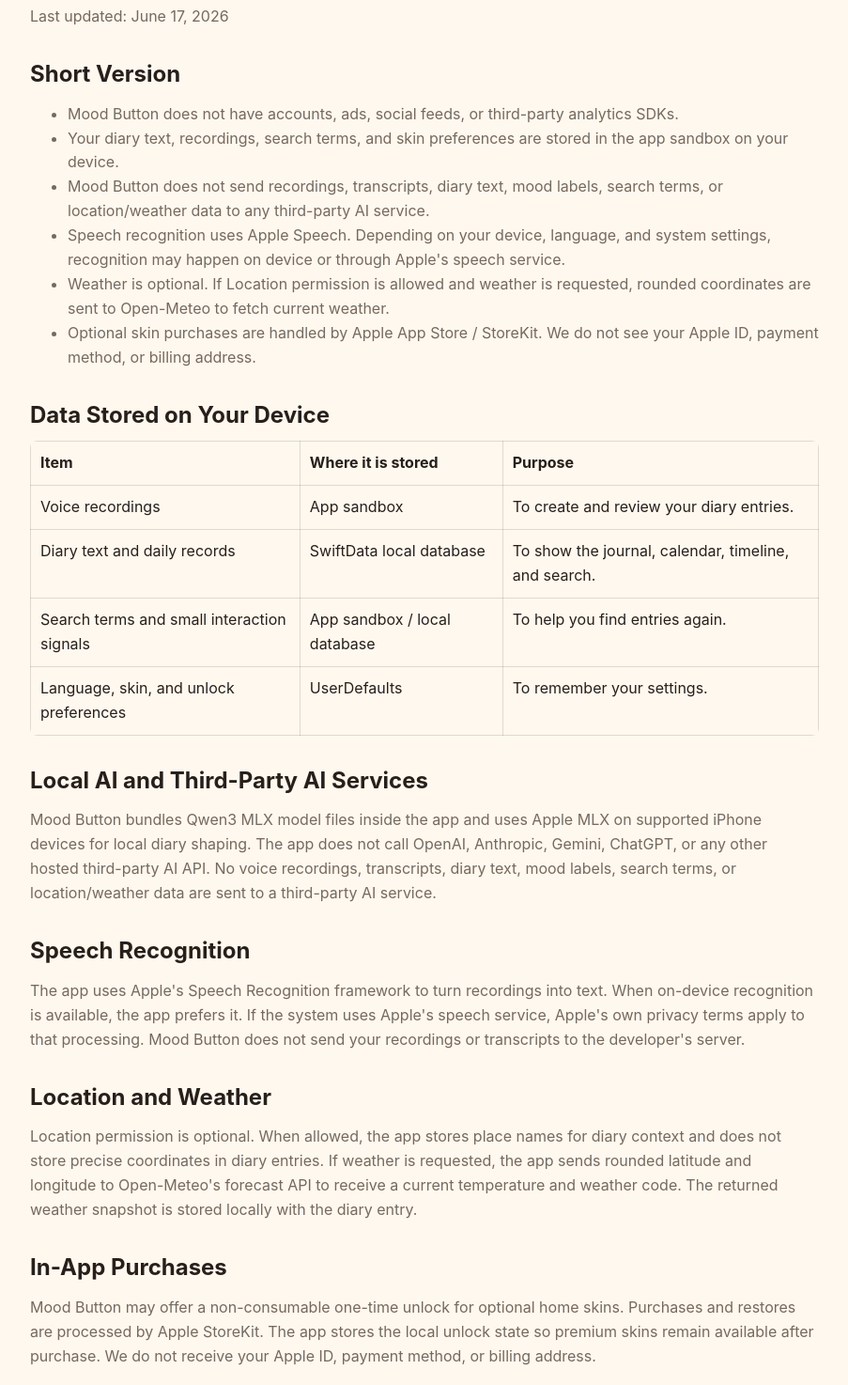
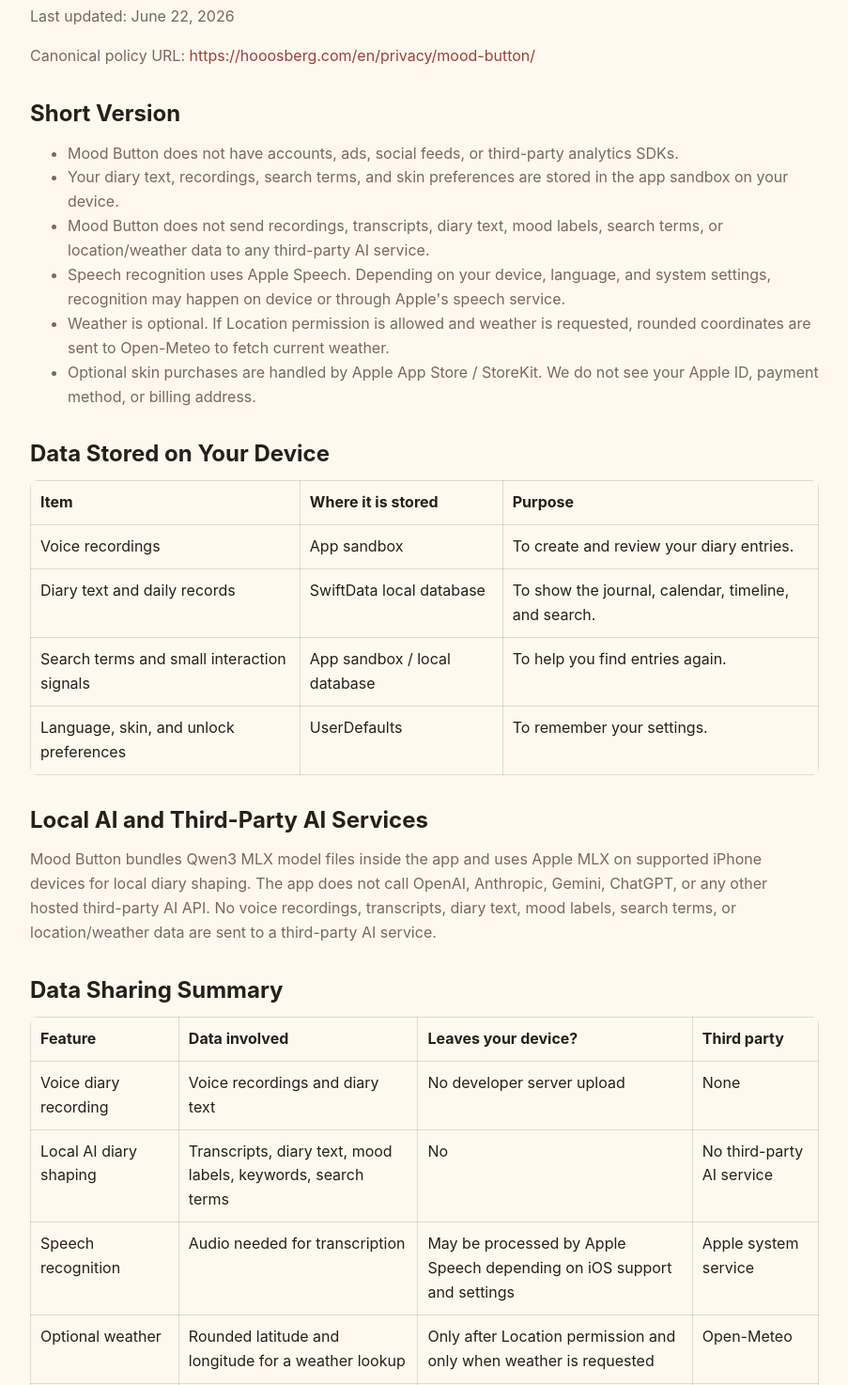
Before and after one commit to hooosberg/mood-button, a plain HTML site: page privacy.html in a window 1280 px wide. Shown: the part 206-1680 px from the top of the page at 94% size, without its empty margins (188-1091 px from the left). Drawn offline with Linux system fonts and the light colour scheme.

Commit message:
chore: migrate landing page and privacy links to hooosberg.com

```diff
--- a/privacy.html
+++ b/privacy.html
@@ -5,6 +5,7 @@
   <meta name="viewport" content="width=device-width, initial-scale=1.0">
   <title>Privacy Policy — Mood Button</title>
   <meta name="description" content="Privacy Policy for Mood Button, a private voice mood diary for iPhone.">
+  <link rel="canonical" href="https://hooosberg.com/en/privacy/mood-button/">
   <link rel="stylesheet" href="./styles.css">
   <link rel="icon" type="image/png" sizes="32x32" href="./icons/app-icon-32.png">
   <link rel="apple-touch-icon" sizes="180x180" href="./icons/app-icon-180.png">
@@ -26,7 +27,8 @@
   <main class="legal-page">
     <a href="./">Back to home</a>
     <h1>Privacy Policy</h1>
-    <p class="updated">Last updated: June 17, 2026</p>
+    <p class="updated">Last updated: June 22, 2026</p>
+    <p class="updated">Canonical policy URL: <a href="https://hooosberg.com/en/privacy/mood-button/">https://hooosberg.com/en/privacy/mood-button/</a></p>
 
     <h2>Short Version</h2>
     <ul>
@@ -49,6 +51,16 @@
 
     <h2>Local AI and Third-Party AI Services</h2>
     <p>Mood Button bundles Qwen3 MLX model files inside the app and uses Apple MLX on supported iPhone devices for local diary shaping. The app does not call OpenAI, Anthropic, Gemini, ChatGPT, or any other hosted third-party AI API. No voice recordings, transcripts, diary text, mood labels, search terms, or location/weather data are sent to a third-party AI service.</p>
+
+    <h2>Data Sharing Summary</h2>
+    <table>
+      <tr><th>Feature</th><th>Data involved</th><th>Leaves your device?</th><th>Third party</th></tr>
+      <tr><td>Voice diary recording</td><td>Voice recordings and diary text</td><td>No developer server upload</td><td>None</td></tr>
+      <tr><td>Local AI diary shaping</td><td>Transcripts, diary text, mood labels, keywords, search terms</td><td>No</td><td>No third-party AI service</td></tr>
+      <tr><td>Speech recognition</td><td>Audio needed for transcription</td><td>May be processed by Apple Speech depending on iOS support and settings</td><td>Apple system service</td></tr>
+      <tr><td>Optional weather</td><td>Rounded latitude and longitude for a weather lookup</td><td>Only after Location permission and only when weather is requested</td><td>Open-Meteo</td></tr>
+      <tr><td>Optional home skin purchase</td><td>Purchase entitlement and local unlock state</td><td>Purchase processing is handled by Apple</td><td>Apple App Store / StoreKit</td></tr>
+    </table>
 
     <h2>Speech Recognition</h2>
     <p>The app uses Apple's Speech Recognition framework to turn recordings into text. When on-device recognition is available, the app prefers it. If the system uses Apple's speech service, Apple's own privacy terms apply to that processing. Mood Button does not send your recordings or transcripts to the developer's server.</p>
```
Also changed, not shown: index.html (+10 -12 lines), 1 other file.
